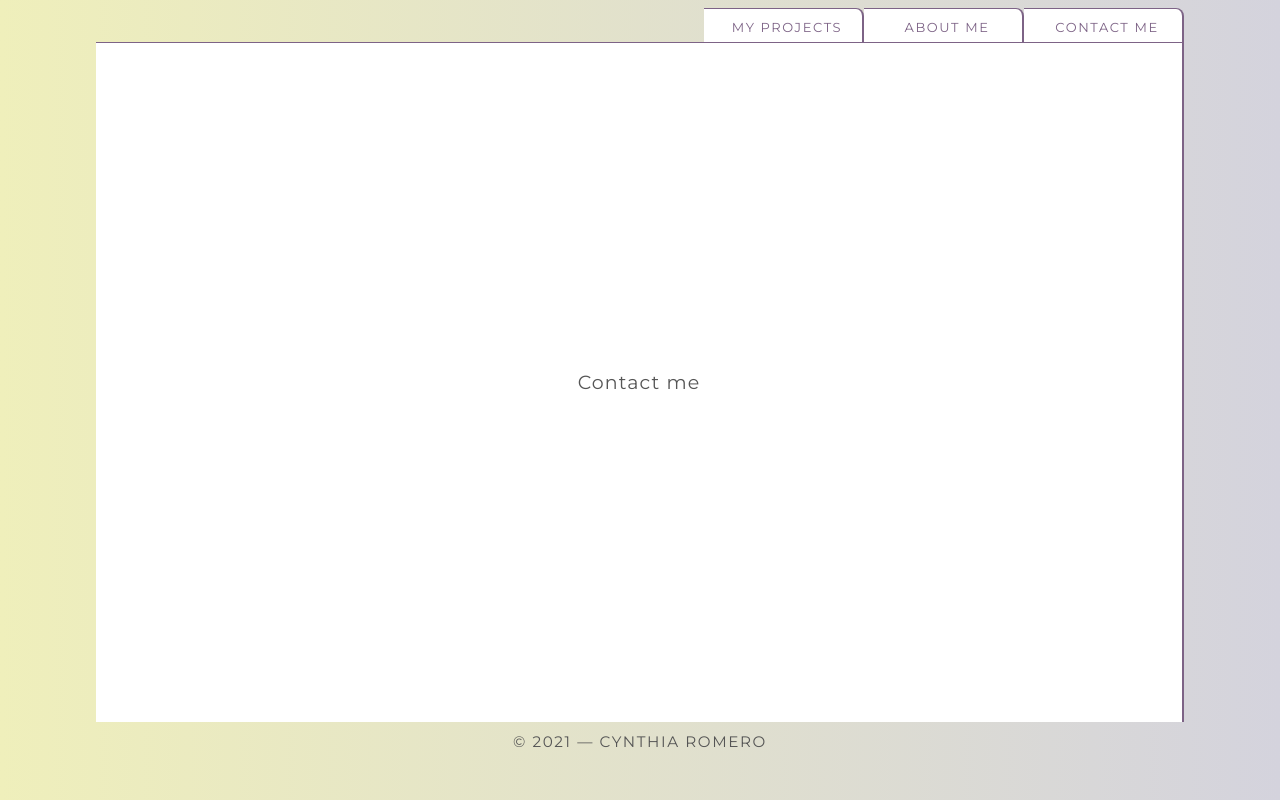
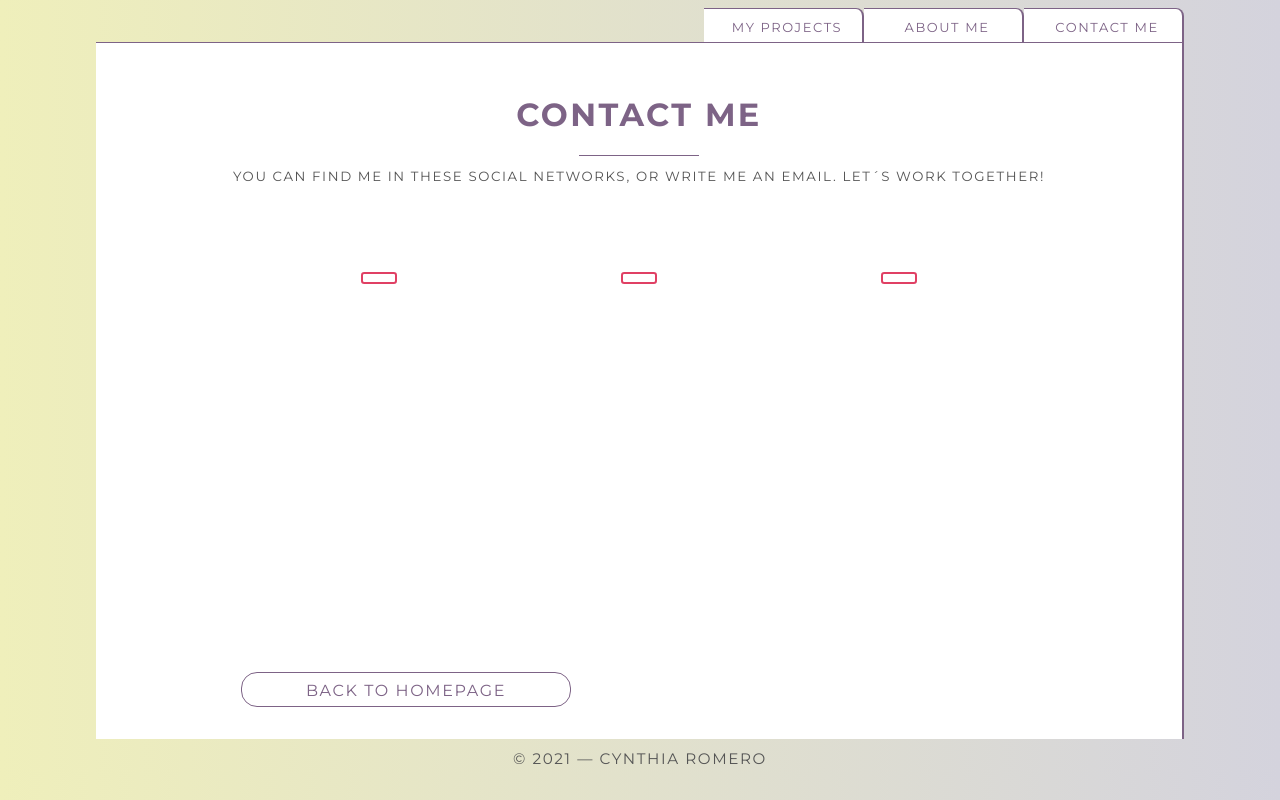
Before and after one commit to Ceyene/ceyene.github.io, a React (Create React App) app: page /contact in a window 1280 px wide. Built offline with nearby package versions, Linux system fonts and the light colour scheme.

Commit message:
New Section: Contact

```diff
--- /dev/null
+++ b/src/components/layout/HomeLink/HomeLink.elements.js
@@ -0,0 +1,30 @@
+//dependencies
+import styled from "styled-components";
+
+export const StyledHomeLink = styled.div`
+  border: 0.1rem solid #7d6386;
+  display: inline-block;
+  position: absolute;
+  bottom: 1.5rem;
+  left: 1.5rem;
+  border-radius: 1rem;
+
+  a {
+    padding: 1rem 2.5rem;
+    margin-top: 1.5rem;
+    color: #7d6386;
+    text-transform: uppercase;
+    letter-spacing: 0.1rem;
+    font-size: 1rem;
+    font-family: "Montserrat", sans-serif;
+    border: none;
+    border-radius: 0.5rem;
+    text-decoration: none;
+    outline: none;
+    @media screen and (min-width: 900px) {
+      padding: 1rem 4rem;
+      border-radius: 1.5rem;
+      cursor: pointer;
+    }
+  }
+`;
--- /dev/null
+++ b/src/components/layout/HomeLink/HomeLink.jsx
@@ -0,0 +1,15 @@
+//dependencies
+import React from "react";
+import { Link } from "react-router-dom";
+//components
+import { StyledHomeLink } from "./HomeLink.elements";
+
+const HomeLink = () => {
+  return (
+    <StyledHomeLink>
+      <Link to="/">Back to Homepage</Link>
+    </StyledHomeLink>
+  );
+};
+
+export default HomeLink;
--- /dev/null
+++ b/src/components/scenes/Contact/ContactButton.elements.js
@@ -0,0 +1,10 @@
+//dependencies
+import styled from "styled-components";
+//global styles
+import { Button } from "../../styles/globalStyles";
+
+export const StyledSocialButton = styled(Button)`
+  color: #e04064;
+  border-color: #e04064;
+  ${Button}
+`;
--- /dev/null
+++ b/src/components/scenes/Contact/ContactButton.jsx
@@ -0,0 +1,14 @@
+//dependencies
+import React from "react";
+//component styles
+import { StyledSocialButton } from "./ContactButton.elements";
+
+const ContactButton = () => {
+  return (
+    <StyledSocialButton as="a" href="https://www.linkedin.com/in/ce-y-ene/">
+      {/* <LinkedIcon /> */}
+    </StyledSocialButton>
+  );
+};
+
+export default ContactButton;
--- /dev/null
+++ b/src/containers/ContactMe/ContactMe.elements.js
@@ -0,0 +1,14 @@
+//dependencies
+import styled from "styled-components";
+//global styles
+import { FlexDiv } from "../../components/styles/globalStyles";
+
+export const StyledContact = styled.section`
+  padding: 2.25rem 1rem;
+  position: relative;
+  min-height: calc(100vh - 15vh);
+`;
+
+export const SocialDiv = styled(FlexDiv)`
+  margin: 3.5rem auto;
+`;
--- a/src/containers/ContactMe/ContactMe.jsx
+++ b/src/containers/ContactMe/ContactMe.jsx
@@ -1,8 +1,37 @@
 //dependencies
 import React from "react";
+//components
+import HomeLink from "../../components/layout/HomeLink/HomeLink";
+import ContactButton from "../../components/scenes/Contact/ContactButton";
+//component styles
+import {
+  StyledMainTitle,
+  StyledText,
+} from "../../components/styles/globalStyles";
+import { StyledContact, SocialDiv } from "./ContactMe.elements";
 
 const ContactMe = () => {
-  return <p>Contact me</p>;
+  return (
+    <StyledContact>
+      <StyledMainTitle>Contact me</StyledMainTitle>
+      <StyledText>
+        You can find me in these social networks, or write me an email. Let´s
+        work together!
+      </StyledText>
+      <SocialDiv>
+        <ContactButton as="a" href="https://www.linkedin.com/in/ce-y-ene/">
+          {/* <LinkedIcon /> */}
+        </ContactButton>
+        <ContactButton as="a" href="https://www.github.com/Ceyene">
+          {/*<GitHubIcon />*/}
+        </ContactButton>
+        <ContactButton as="a" href="https://forms.gle/qEC3n2c97cBwHZez5">
+          {/*<EmailIcon />*/}
+        </ContactButton>
+      </SocialDiv>
+      <HomeLink />
+    </StyledContact>
+  );
 };
 
 export default ContactMe;
```
Also changed, not shown: src/components/scenes/Contact/Contact.elements.js (deleted, +0 -22 lines), src/components/scenes/Contact/Contact.jsx (deleted, +0 -23 lines), 1 other file (tests, documents, lock files or other folders).
